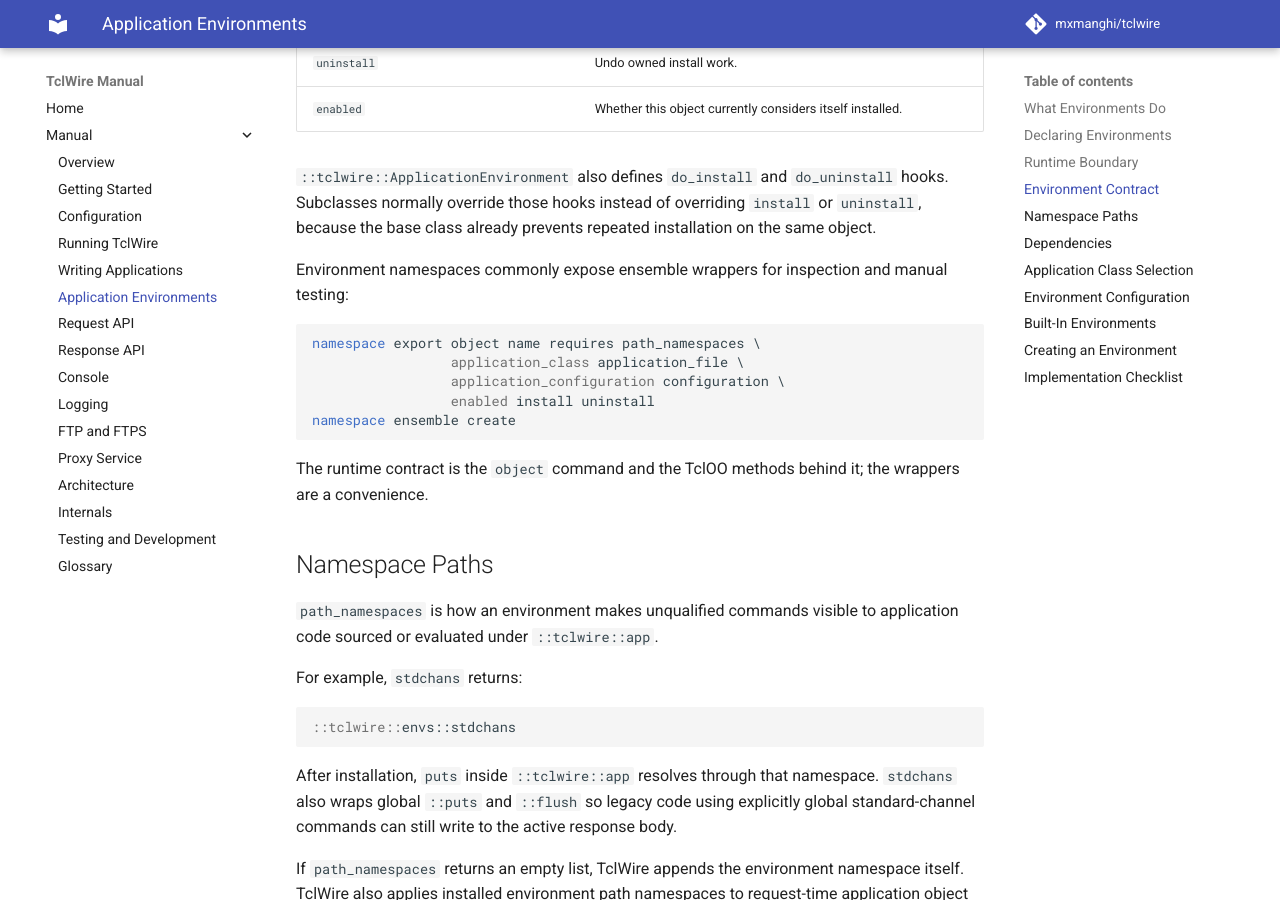
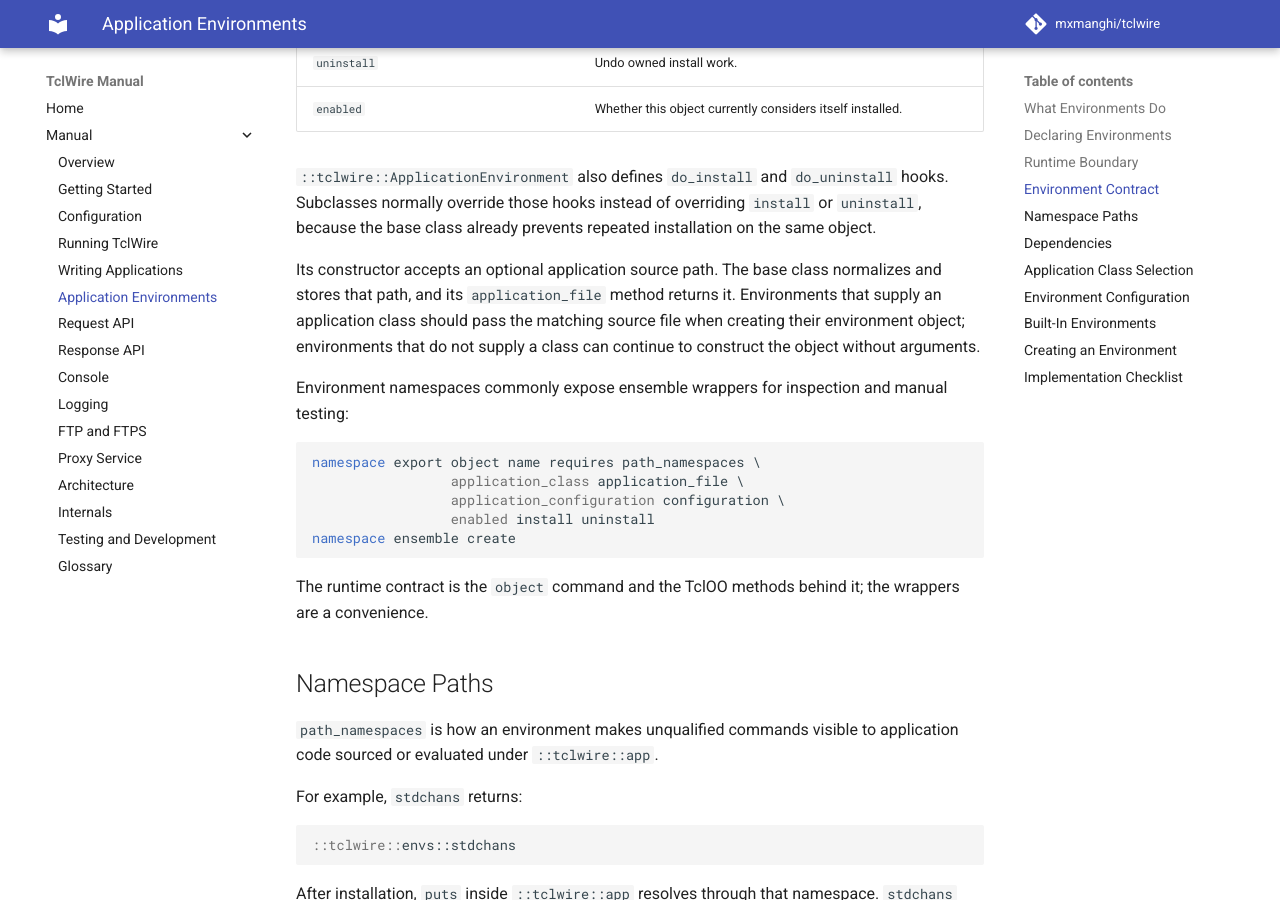
Before and after one commit to mxmanghi/tclwire, an MkDocs documentation site: the page built from doc/manual/environments.md, in a window 1280 px wide and 900 px high, scrolled down 2741 px. Built offline with MkDocs 1.6.1 and Material for MkDocs 9.7.7, drawn with Linux system fonts in a browser that asks for light colours; comment, search, counter and statistics services are not loaded; some of the changed text lies outside the part shown.

Commit message:
fix broken environment application file paths

```diff
--- a/doc/manual/environments.md
+++ b/doc/manual/environments.md
@@ -112,6 +112,12 @@ The runtime uses these object methods:
 `do_uninstall` hooks. Subclasses normally override those hooks instead of
 overriding `install` or `uninstall`, because the base class already prevents
 repeated installation on the same object.
+
+Its constructor accepts an optional application source path. The base class
+normalizes and stores that path, and its `application_file` method returns it.
+Environments that supply an application class should pass the matching source
+file when creating their environment object; environments that do not supply a
+class can continue to construct the object without arguments.
 
 Environment namespaces commonly expose ensemble wrappers for inspection and
 manual testing:
@@ -433,8 +439,9 @@ If you prefer to avoid namespace-path lookup, call the command explicitly as
   namespace state changed by the environment.
 - Rely on the base `install` and `uninstall` methods for idempotency, and make
   lower-level helpers safe when called more than once.
-- Override `application_class` and `application_file` only when the environment
-  owns the application execution model.
+- Override `application_class` only when the environment owns the application
+  execution model, and pass its source path to the base constructor when it
+  must support file-backed loading.
 - Add tests for lifecycle metadata, install/uninstall behavior, dependency
   ordering, namespace-path command resolution, configuration, and request-time
   behavior.
```
Also changed, not shown: runtime-doc/ENVIRONMENTS.md (+10 -3 lines), 6 other files.
